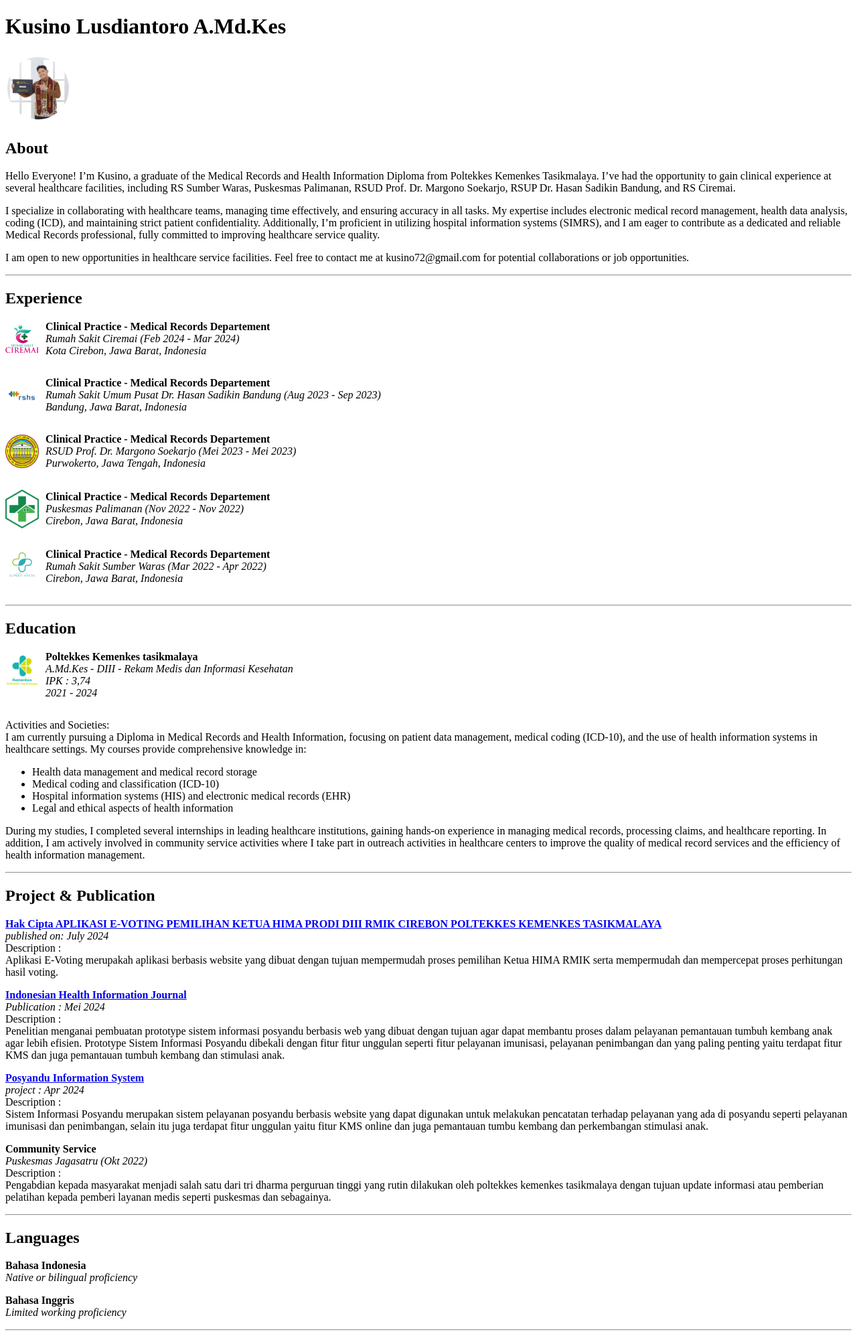
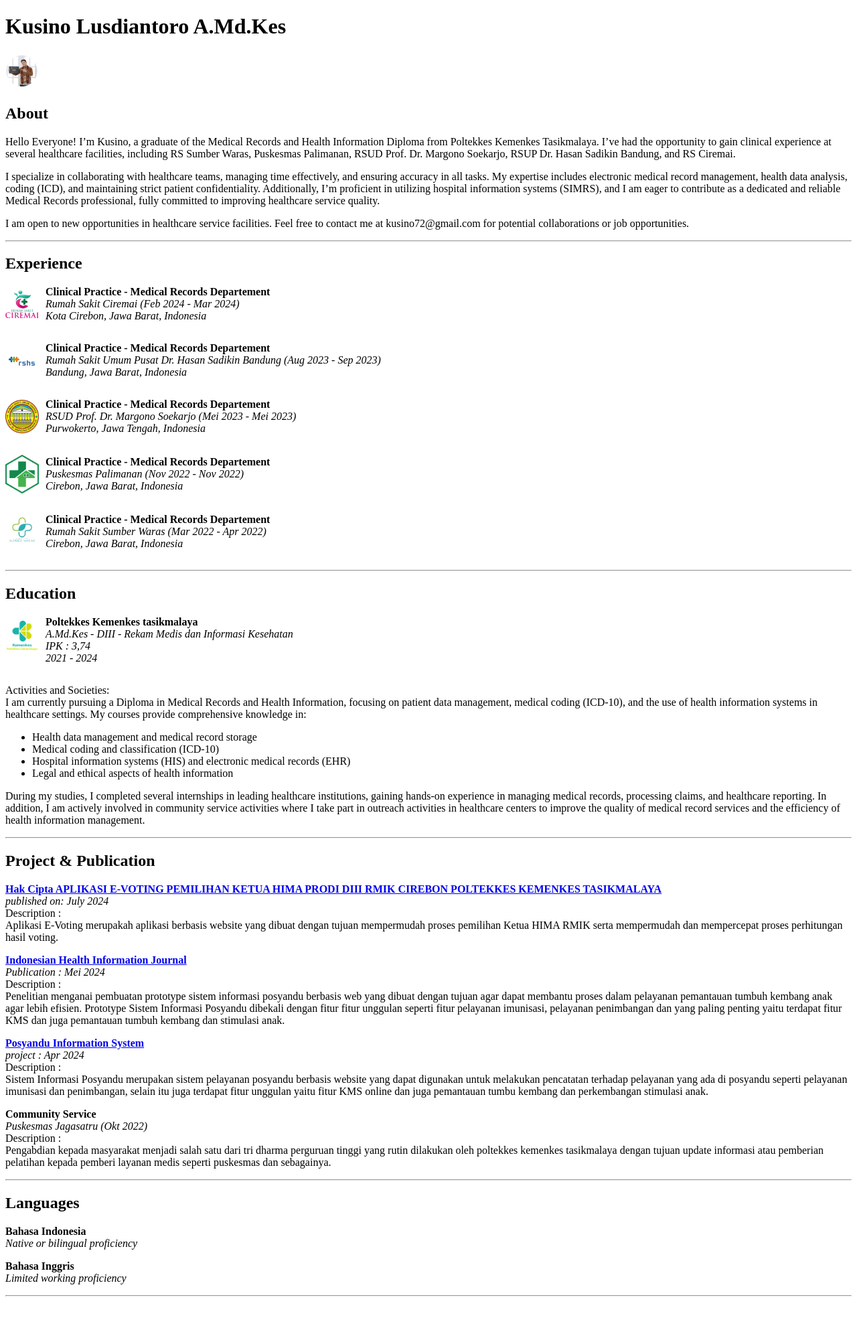
Before and after one commit to kusinolusdiantoro/portfolio, a Jekyll site: the page built from README.md, in a window 1280 px wide. Shown: the whole page at 67% size. Built offline with Jekyll 4.4.1, drawn with Linux system fonts in a browser that asks for light colours; our own code applies the rules of GitHub Pages for plain Markdown files; after the commit the page ends 1944 px from its top, so only the background shows below that.

Commit message:
Update custom.css

```diff
--- a/assets/custom.css
+++ b/assets/custom.css
@@ -1,4 +1,4 @@
 img[src="/assets/portfolio_uus.png"] {
-    width: 100px; /* Mengatur lebar logo */
+    width: 50px; /* Mengatur lebar logo */
     height: auto; /* Mempertahankan aspek rasio */
 }
```
